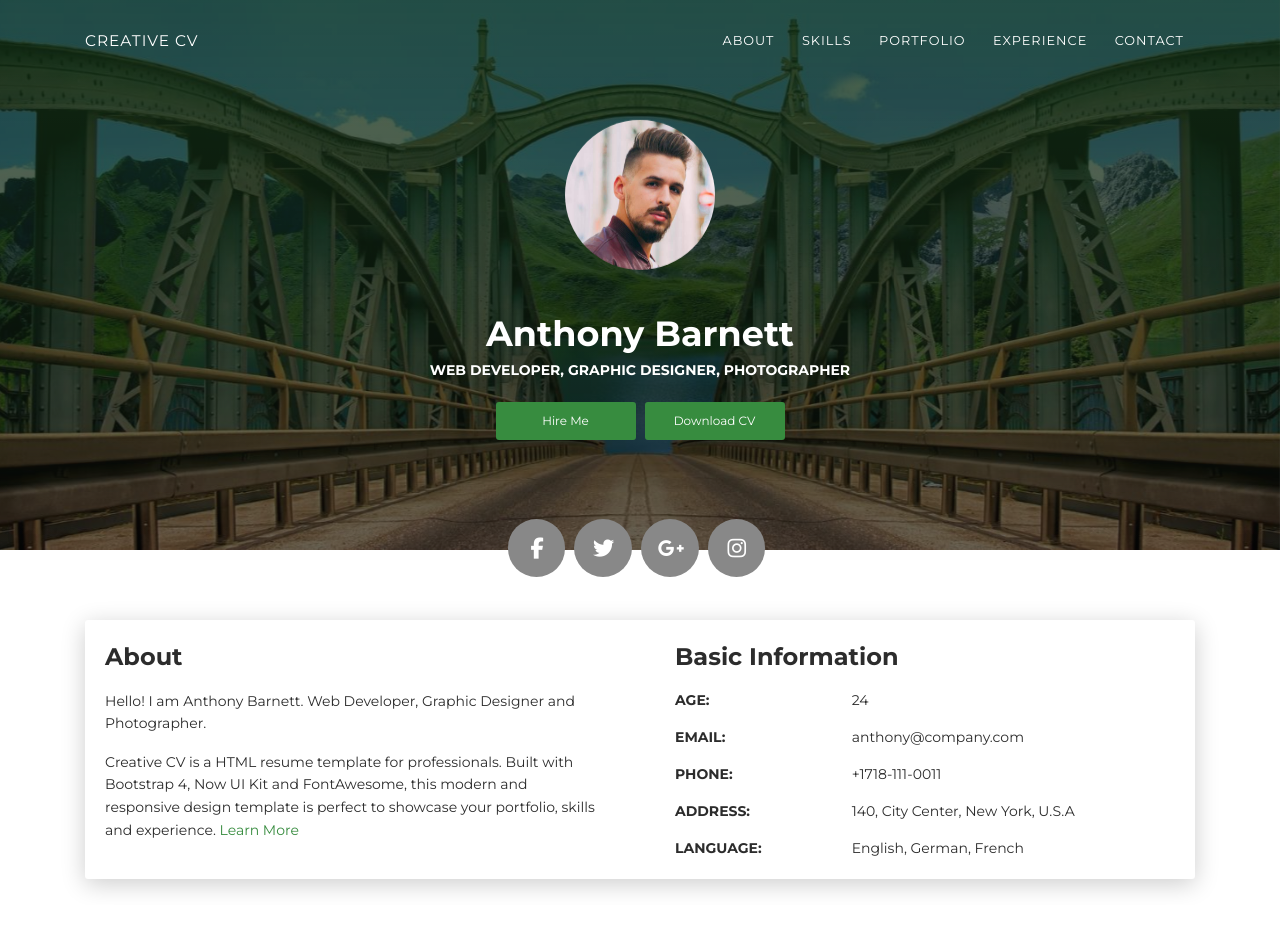
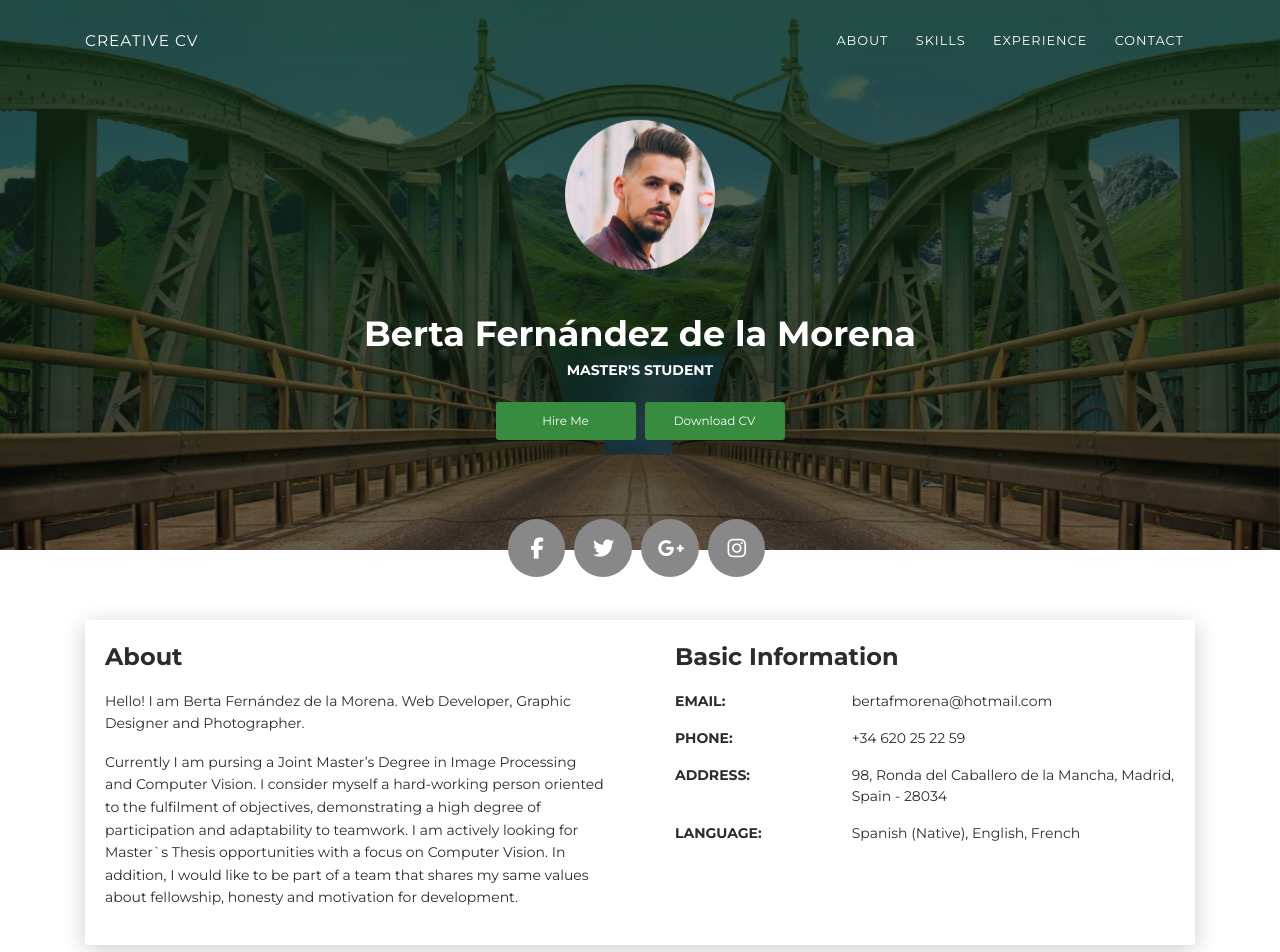
Before and after one commit to bertafmorena/bertafmorena.github.io, a plain HTML site: page index.html in a window 1280 px wide. Shown: the top 952 px of the page. Drawn offline with Linux system fonts and the light colour scheme.

Commit message:
Update index.html

```diff
--- a/index.html
+++ b/index.html
@@ -24,7 +24,7 @@
               <ul class="navbar-nav">
                 <li class="nav-item"><a class="nav-link smooth-scroll" href="#about">About</a></li>
                 <li class="nav-item"><a class="nav-link smooth-scroll" href="#skill">Skills</a></li>
-                <li class="nav-item"><a class="nav-link smooth-scroll" href="#portfolio">Portfolio</a></li>
+                <!-- <li class="nav-item"><a class="nav-link smooth-scroll" href="#portfolio">Portfolio</a></li> -->
                 <li class="nav-item"><a class="nav-link smooth-scroll" href="#experience">Experience</a></li>
                 <li class="nav-item"><a class="nav-link smooth-scroll" href="#contact">Contact</a></li>
               </ul>
@@ -42,8 +42,8 @@
       <div class="container">
         <div class="content-center">
           <div class="cc-profile-image"><a href="#"><img src="images/anthony.jpg" alt="Image"/></a></div>
-          <div class="h2 title">Anthony Barnett</div>
-          <p class="category text-white">Web Developer, Graphic Designer,  Photographer</p><a class="btn btn-primary smooth-scroll mr-2" href="#contact" data-aos="zoom-in" data-aos-anchor="data-aos-anchor">Hire Me</a><a class="btn btn-primary" href="#" data-aos="zoom-in" data-aos-anchor="data-aos-anchor">Download CV</a>
+          <div class="h2 title">Berta Fernández de la Morena</div>
+          <p class="category text-white">Master's student</p><a class="btn btn-primary smooth-scroll mr-2" href="#contact" data-aos="zoom-in" data-aos-anchor="data-aos-anchor">Hire Me</a><a class="btn btn-primary" href="#" data-aos="zoom-in" data-aos-anchor="data-aos-anchor">Download CV</a>
         </div>
       </div>
       <div class="section">
@@ -61,32 +61,32 @@
         <div class="col-lg-6 col-md-12">
           <div class="card-body">
             <div class="h4 mt-0 title">About</div>
-            <p>Hello! I am Anthony Barnett. Web Developer, Graphic Designer and Photographer.</p>
-            <p>Creative CV is a HTML resume template for professionals. Built with Bootstrap 4, Now UI Kit and FontAwesome, this modern and responsive design template is perfect to showcase your portfolio, skills and experience. <a href="https://templateflip.com/templates/creative-cv/" target="_blank">Learn More</a></p>
+            <p>Hello! I am Berta Fernández de la Morena. Web Developer, Graphic Designer and Photographer.</p>
+            <p>Currently I am pursing a Joint Master’s Degree in Image Processing and Computer Vision. I consider myself a hard-working person oriented to the fulfilment of objectives, demonstrating a high degree of participation and adaptability to teamwork. I am actively looking for Master`s Thesis opportunities with a focus on Computer Vision. In addition, I would like to be part of a team that shares my same values about fellowship, honesty and motivation for development.</p>
           </div>
         </div>
         <div class="col-lg-6 col-md-12">
           <div class="card-body">
             <div class="h4 mt-0 title">Basic Information</div>
-            <div class="row">
+           <!--  <div class="row">
               <div class="col-sm-4"><strong class="text-uppercase">Age:</strong></div>
               <div class="col-sm-8">24</div>
-            </div>
+            </div> -->
             <div class="row mt-3">
               <div class="col-sm-4"><strong class="text-uppercase">Email:</strong></div>
-              <div class="col-sm-8">anthony@company.com</div>
+              <div class="col-sm-8">bertafmorena@hotmail.com</div>
             </div>
             <div class="row mt-3">
               <div class="col-sm-4"><strong class="text-uppercase">Phone:</strong></div>
-              <div class="col-sm-8">+1718-111-0011</div>
+              <div class="col-sm-8">+34 620 25 22 59</div>
             </div>
             <div class="row mt-3">
               <div class="col-sm-4"><strong class="text-uppercase">Address:</strong></div>
-              <div class="col-sm-8">140, City Center, New York, U.S.A</div>
+              <div class="col-sm-8">98, Ronda del Caballero de la Mancha, Madrid, Spain - 28034</div>
             </div>
             <div class="row mt-3">
               <div class="col-sm-4"><strong class="text-uppercase">Language:</strong></div>
-              <div class="col-sm-8">English, German, French</div>
+              <div class="col-sm-8">Spanish (Native), English, French</div>
             </div>
           </div>
         </div>
@@ -151,7 +151,7 @@
     </div>
   </div>
 </div>
-<div class="section" id="portfolio">
+<!-- <div class="section" id="portfolio">
   <div class="container">
     <div class="row">
       <div class="col-md-6 ml-auto mr-auto">
@@ -282,7 +282,7 @@
       </div>
     </div>
   </div>
-</div>
+</div> -->
 <div class="section" id="experience">
   <div class="container cc-experience">
     <div class="h4 text-center mb-4 title">Work Experience</div>
```
